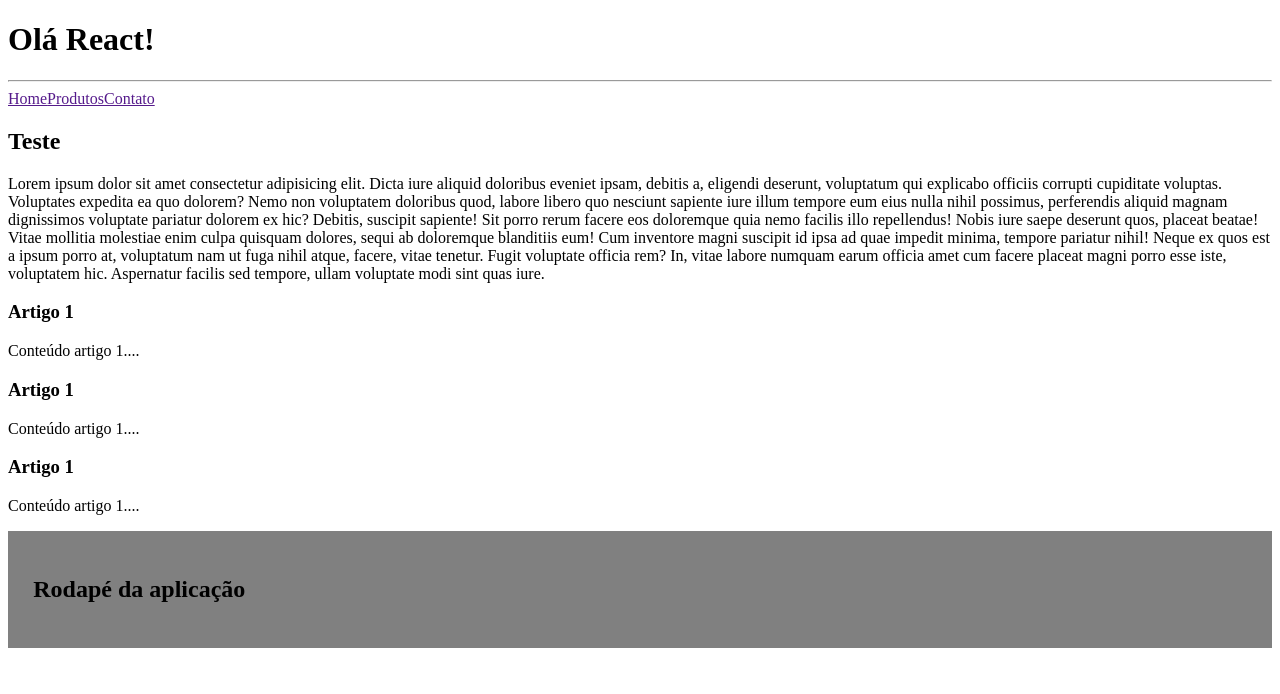
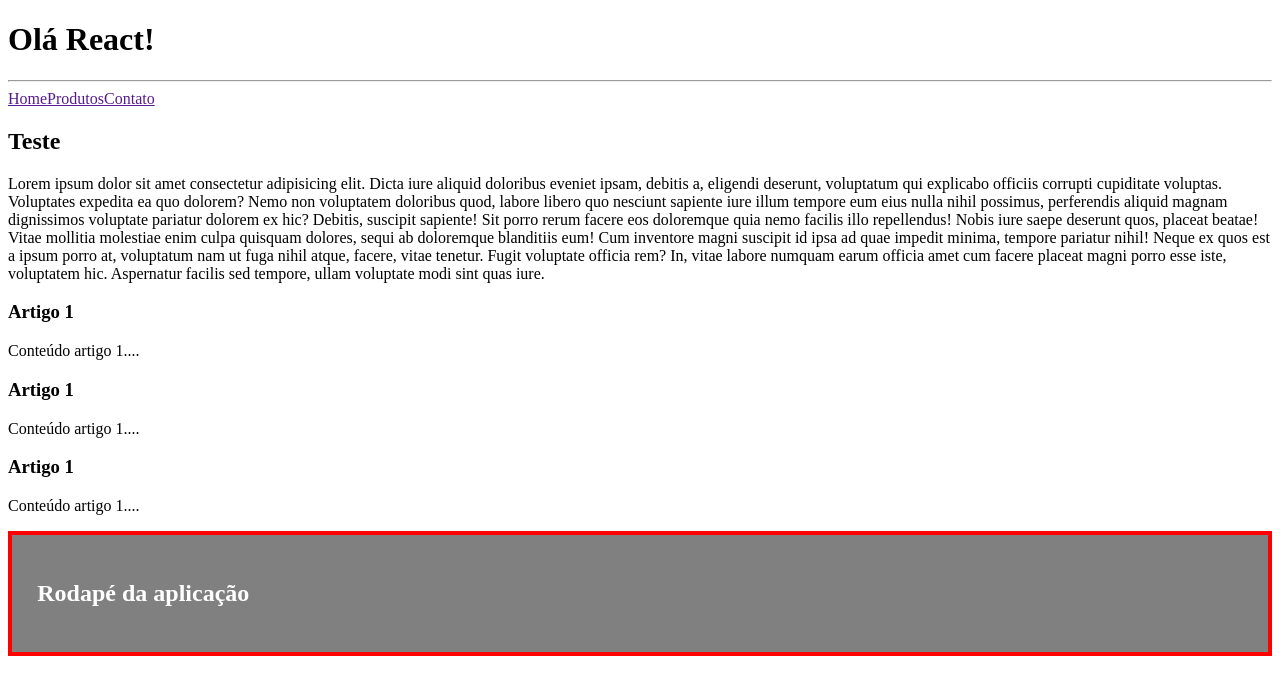
Before and after one commit to JhonatanDev132/react-fundamentos, a React (Vite) app: page / in a window 1280 px wide. Shown: the top 694 px of the page. Built offline with nearby package versions, Linux system fonts and the light colour scheme.

Commit message:
Estilos no rodapé

```diff
--- a/src/components/Rodape.jsx
+++ b/src/components/Rodape.jsx
@@ -1,11 +1,13 @@
 function Rodape() {
+  const exemploEstilo = {
+    backgroundColor: "gray",
+    padding: "2%",
+    color: "white",
+    border: "solid 4px #F00",
+  };
+
   return (
-    <footer
-      style={{
-        backgroundColor: "gray",
-        padding: "2%",
-      }}
-    >
+    <footer style={exemploEstilo}>
       <h2>Rodapé da aplicação</h2>
     </footer>
   );
```
